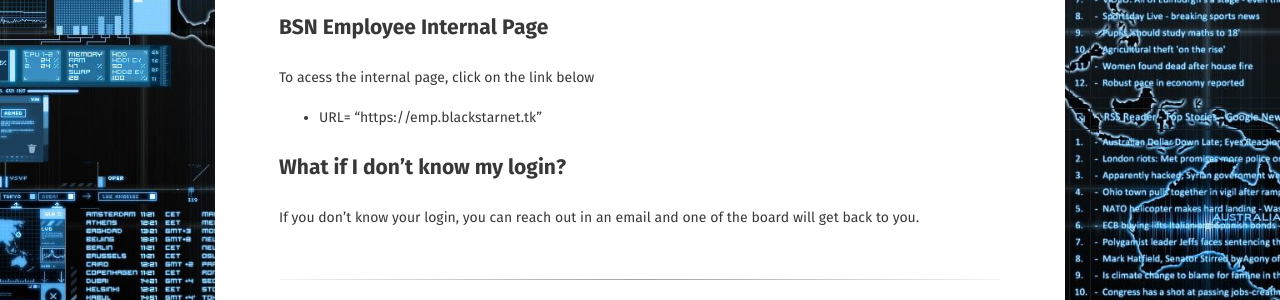
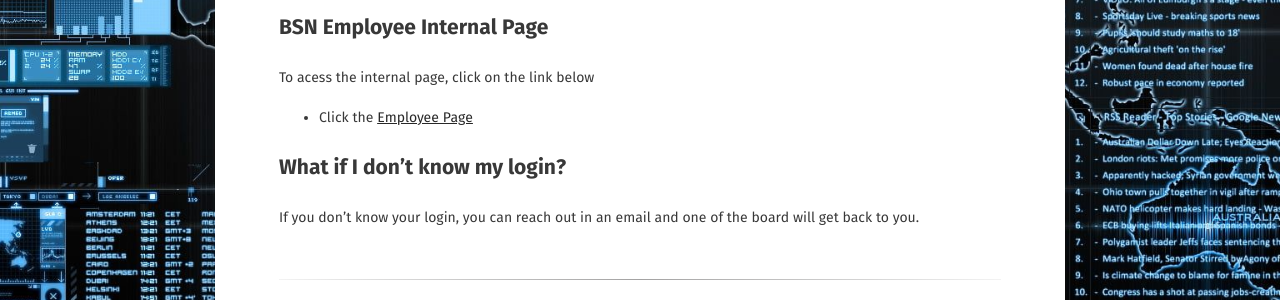
Before and after one commit to blackstarnet/blackstarnet.github.io, a Jekyll site: the page built from _posts/2022-07-02-staff.md, in a window 1280 px wide. Shown: the part 431-731 px from the top of the page. Built offline with Jekyll 4.4.1, drawn with Linux system fonts in a browser that asks for light colours; some web fonts are replaced.

Commit message:
Update 2022-07-02-staff.md

```diff
--- a/_posts/2022-07-02-staff.md
+++ b/_posts/2022-07-02-staff.md
@@ -13,7 +13,7 @@ To the employees of our syndicate, this page is mainly what you need to get wher
 
 To acess the internal page, click on the link below
 
-* URL= “https://emp.blackstarnet.tk"
+* Click the [Employee Page](https://emp.blackstarnet.tk)
 
 
 ## What if I don't know my login?
```
